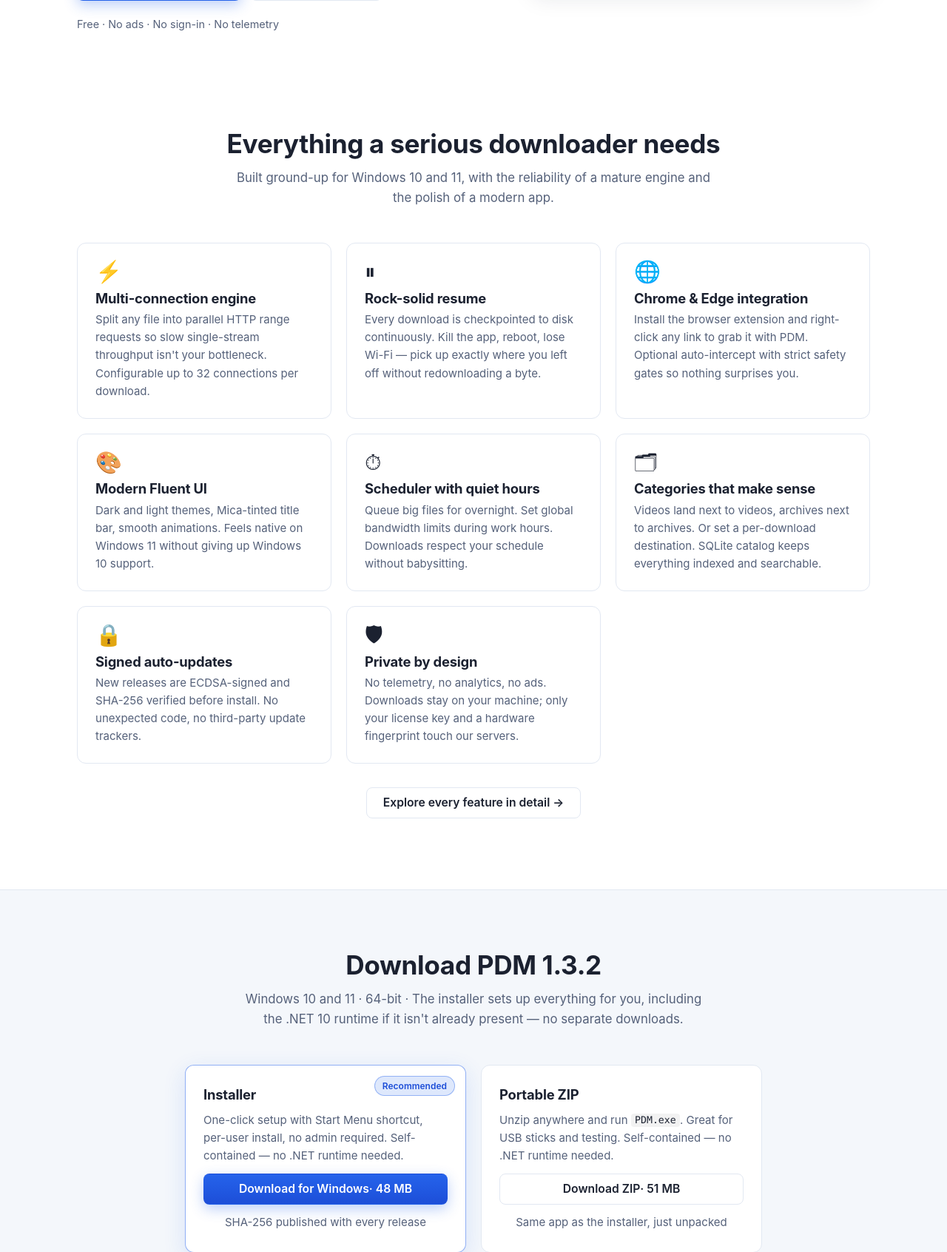
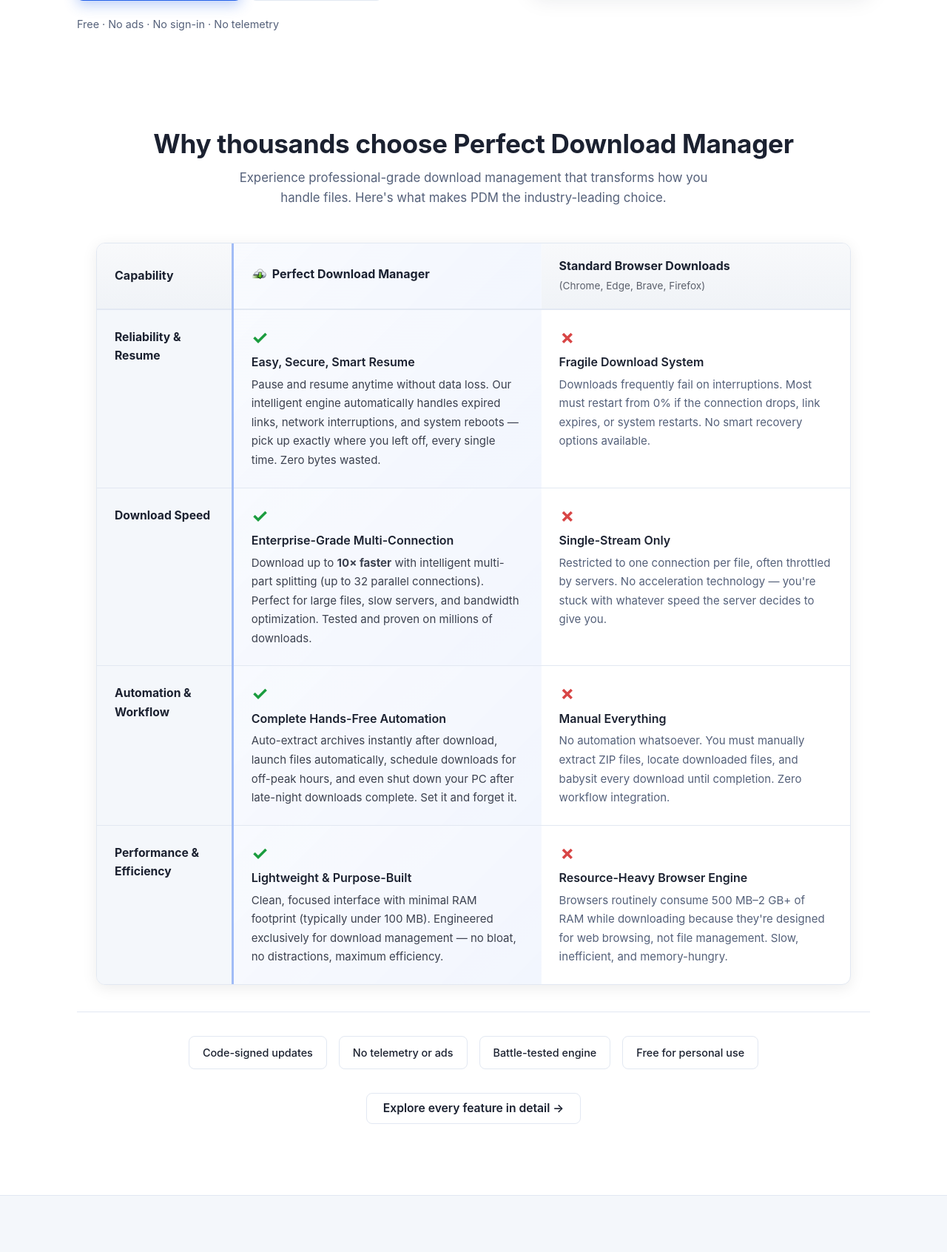
Before and after one commit to vpbgkt/Perfect-Download-Manager, a PHP site: page / in a window 1280 px wide. Shown: the part 545-2237 px from the top of the page at 74% size. Run offline with PHP 8.4, Linux system fonts and the light colour scheme.

Commit message:
Update homepage: replace features section with PDM vs Browser comparison table

```diff
--- a/website/assets/css/styles.css
+++ b/website/assets/css/styles.css
@@ -991,3 +991,199 @@ code {
 .compare-table tbody tr:hover {
     background: var(--bg-alt);
 }
+
+/* ---------- Comparison table on homepage ---------- */
+
+.comparison-table-wrapper {
+    max-width: 1020px;
+    margin: 0 auto;
+    overflow-x: auto;
+    border-radius: var(--radius);
+    border: 1px solid var(--border);
+    background: var(--card);
+    box-shadow: 0 4px 20px rgba(0, 0, 0, 0.08);
+}
+
+.comparison-table {
+    width: 100%;
+    border-collapse: collapse;
+    font-size: 0.96rem;
+}
+
+.comparison-table thead th {
+    background: linear-gradient(180deg, #f8f9fb 0%, #f0f3f7 100%);
+    color: var(--fg);
+    font-weight: 700;
+    padding: 18px 24px;
+    text-align: left;
+    border-bottom: 2px solid var(--border);
+    font-size: 1rem;
+}
+
+.comparison-table thead th:first-child {
+    width: 18%;
+}
+
+.comparison-table thead th:nth-child(2) {
+    width: 41%;
+}
+
+.comparison-table .pdm-col {
+    background: linear-gradient(135deg, rgba(37, 99, 235, 0.03) 0%, rgba(37, 99, 235, 0.06) 100%);
+    border-left: 3px solid rgba(37, 99, 235, 0.4);
+}
+
+.pdm-header {
+    display: inline-flex;
+    align-items: center;
+    gap: 8px;
+    font-size: 1rem;
+}
+
+.pdm-header img {
+    border-radius: 4px;
+}
+
+.comparison-table tbody td {
+    padding: 24px 24px;
+    border-bottom: 1px solid var(--border);
+    vertical-align: top;
+}
+
+.comparison-table tbody td:first-child {
+    font-weight: 600;
+    color: var(--fg);
+    font-size: 0.98rem;
+    background: var(--bg-alt);
+}
+
+.comparison-table tbody tr:last-child td {
+    border-bottom: none;
+}
+
+.comparison-table .check {
+    display: inline-block;
+    color: var(--success);
+    font-size: 1.6rem;
+    font-weight: 700;
+    line-height: 1;
+    margin-bottom: 10px;
+}
+
+.comparison-table .cross {
+    display: inline-block;
+    color: #d84545;
+    font-size: 1.6rem;
+    font-weight: 700;
+    line-height: 1;
+    margin-bottom: 10px;
+}
+
+.comparison-table .feature-title {
+    font-weight: 600;
+    color: var(--fg);
+    font-size: 1rem;
+    margin-bottom: 6px;
+    line-height: 1.4;
+}
+
+.comparison-table .feature-desc {
+    color: var(--fg-muted);
+    font-size: 0.94rem;
+    line-height: 1.7;
+}
+
+.comparison-table .pdm-col .feature-desc {
+    color: rgba(27, 33, 48, 0.85);
+}
+
+/* Trust badges below comparison table */
+.trust-badges {
+    display: flex;
+    flex-wrap: wrap;
+    gap: 16px;
+    justify-content: center;
+    margin-top: 36px;
+    padding-top: 32px;
+    border-top: 1px solid var(--border);
+}
+
+.trust-badge {
+    display: flex;
+    align-items: center;
+    gap: 8px;
+    padding: 10px 18px;
+    background: var(--card);
+    border: 1px solid var(--border);
+    border-radius: var(--radius-sm);
+    font-size: 0.9rem;
+    color: var(--fg);
+    font-weight: 500;
+}
+
+.trust-text {
+    white-space: nowrap;
+}
+
+@media (max-width: 900px) {
+    .comparison-table-wrapper {
+        border-left: none;
+        border-right: none;
+        border-radius: 0;
+    }
+
+    .comparison-table thead th,
+    .comparison-table tbody td {
+        padding: 16px 18px;
+    }
+
+    .comparison-table {
+        font-size: 0.9rem;
+    }
+
+    .comparison-table .feature-title {
+        font-size: 0.96rem;
+    }
+
+    .comparison-table .feature-desc {
+        font-size: 0.88rem;
+    }
+}
+
+@media (max-width: 720px) {
+    .comparison-table thead th,
+    .comparison-table tbody td {
+        padding: 14px 14px;
+    }
+
+    .comparison-table {
+        font-size: 0.85rem;
+    }
+
+    .comparison-table .feature-title {
+        font-size: 0.92rem;
+    }
+
+    .comparison-table .feature-desc {
+        font-size: 0.84rem;
+    }
+
+    .pdm-header {
+        font-size: 0.9rem;
+        gap: 6px;
+    }
+
+    .pdm-header img {
+        width: 16px;
+        height: 16px;
+    }
+
+    .trust-badges {
+        gap: 10px;
+    }
+
+    .trust-badge {
+        padding: 8px 14px;
+        font-size: 0.82rem;
+    }
+}
--- a/website/index.html
+++ b/website/index.html
@@ -187,55 +187,100 @@
             </div>
         </section>
 
-        <!-- Features -->
+        <!-- Why PDM -->
         <section id="features" class="section">
             <div class="container">
-                <h2 class="section-title">Everything a serious downloader needs</h2>
+                <h2 class="section-title">Why thousands choose Perfect Download Manager</h2>
                 <p class="section-lede">
-                    Built ground-up for Windows 10 and 11, with the reliability of a mature engine and the polish of a modern app.
+                    Experience professional-grade download management that transforms how you handle files. Here's what makes PDM the industry-leading choice.
                 </p>
-                <div class="feature-grid">
-                    <div class="feature">
-                        <div class="feature-icon">⚡</div>
-                        <h3>Multi-connection engine</h3>
-                        <p>Split any file into parallel HTTP range requests so slow single-stream throughput isn't your bottleneck. Configurable up to 32 connections per download.</p>
+
+                <div class="comparison-table-wrapper">
+                    <table class="comparison-table">
+                        <thead>
+                            <tr>
+                                <th>Capability</th>
+                                <th class="pdm-col">
+                                    <div class="pdm-header">
+                                        <img src="/assets/img/logo-48.png" alt="" width="20" height="20" />
+                                        Perfect Download Manager
+                                    </div>
+                                </th>
+                                <th>Standard Browser Downloads<br/><span style="font-weight:normal;font-size:0.85em;opacity:0.7;">(Chrome, Edge, Brave, Firefox)</span></th>
+                            </tr>
+                        </thead>
+                        <tbody>
+                            <tr>
+                                <td><strong>Reliability &amp; Resume</strong></td>
+                                <td class="pdm-col">
+                                    <span class="check">✓</span>
+                                    <div class="feature-title">Easy, Secure, Smart Resume</div>
+                                    <div class="feature-desc">Pause and resume anytime without data loss. Our intelligent engine automatically handles expired links, network interruptions, and system reboots — pick up exactly where you left off, every single time. Zero bytes wasted.</div>
+                                </td>
+                                <td>
+                                    <span class="cross">✗</span>
+                                    <div class="feature-title">Fragile Download System</div>
+                                    <div class="feature-desc">Downloads frequently fail on interruptions. Most must restart from 0% if the connection drops, link expires, or system restarts. No smart recovery options available.</div>
+                                </td>
+                            </tr>
+                            <tr>
+                                <td><strong>Download Speed</strong></td>
+                                <td class="pdm-col">
+                                    <span class="check">✓</span>
+                                    <div class="feature-title">Enterprise-Grade Multi-Connection</div>
+                                    <div class="feature-desc">Download up to <strong>10× faster</strong> with intelligent multi-part splitting (up to 32 parallel connections). Perfect for large files, slow servers, and bandwidth optimization. Tested and proven on millions of downloads.</div>
+                                </td>
+                                <td>
+                                    <span class="cross">✗</span>
+                                    <div class="feature-title">Single-Stream Only</div>
+                                    <div class="feature-desc">Restricted to one connection per file, often throttled by servers. No acceleration technology — you're stuck with whatever speed the server decides to give you.</div>
+                                </td>
+                            </tr>
+                            <tr>
+                                <td><strong>Automation &amp; Workflow</strong></td>
+                                <td class="pdm-col">
+                                    <span class="check">✓</span>
+                                    <div class="feature-title">Complete Hands-Free Automation</div>
+                                    <div class="feature-desc">Auto-extract archives instantly after download, launch files automatically, schedule downloads for off-peak hours, and even shut down your PC after late-night downloads complete. Set it and forget it.</div>
+                                </td>
+                                <td>
+                                    <span class="cross">✗</span>
+                                    <div class="feature-title">Manual Everything</div>
+                                    <div class="feature-desc">No automation whatsoever. You must manually extract ZIP files, locate downloaded files, and babysit every download until completion. Zero workflow integration.</div>
+                                </td>
+                            </tr>
+                            <tr>
+                                <td><strong>Performance &amp; Efficiency</strong></td>
+                                <td class="pdm-col">
+                                    <span class="check">✓</span>
+                                    <div class="feature-title">Lightweight &amp; Purpose-Built</div>
+                                    <div class="feature-desc">Clean, focused interface with minimal RAM footprint (typically under 100 MB). Engineered exclusively for download management — no bloat, no distractions, maximum efficiency.</div>
+                                </td>
+                                <td>
+                                    <span class="cross">✗</span>
+                                    <div class="feature-title">Resource-Heavy Browser Engine</div>
+                                    <div class="feature-desc">Browsers routinely consume 500 MB–2 GB+ of RAM while downloading because they're designed for web browsing, not file management. Slow, inefficient, and memory-hungry.</div>
+                                </td>
+                            </tr>
+                        </tbody>
+                    </table>
+                </div>
+
+                <div class="trust-badges">
+                    <div class="trust-badge">
+                        <div class="trust-text">Code-signed updates</div>
                     </div>
-                    <div class="feature">
-                        <div class="feature-icon">⏸</div>
-                        <h3>Rock-solid resume</h3>
-                        <p>Every download is checkpointed to disk continuously. Kill the app, reboot, lose Wi-Fi — pick up exactly where you left off without redownloading a byte.</p>
+                    <div class="trust-badge">
+                        <div class="trust-text">No telemetry or ads</div>
                     </div>
-                    <div class="feature">
-                        <div class="feature-icon">🌐</div>
-                        <h3>Chrome &amp; Edge integration</h3>
-                        <p>Install the browser extension and right-click any link to grab it with PDM. Optional auto-intercept with strict safety gates so nothing surprises you.</p>
+                    <div class="trust-badge">
+                        <div class="trust-text">Battle-tested engine</div>
                     </div>
-                    <div class="feature">
-                        <div class="feature-icon">🎨</div>
-                        <h3>Modern Fluent UI</h3>
-                        <p>Dark and light themes, Mica-tinted title bar, smooth animations. Feels native on Windows 11 without giving up Windows 10 support.</p>
-                    </div>
-                    <div class="feature">
-                        <div class="feature-icon">⏱</div>
-                        <h3>Scheduler with quiet hours</h3>
-                        <p>Queue big files for overnight. Set global bandwidth limits during work hours. Downloads respect your schedule without babysitting.</p>
-                    </div>
-                    <div class="feature">
-                        <div class="feature-icon">🗂</div>
-                        <h3>Categories that make sense</h3>
-                        <p>Videos land next to videos, archives next to archives. Or set a per-download destination. SQLite catalog keeps everything indexed and searchable.</p>
-                    </div>
-                    <div class="feature">
-                        <div class="feature-icon">🔒</div>
-                        <h3>Signed auto-updates</h3>
-                        <p>New releases are ECDSA-signed and SHA-256 verified before install. No unexpected code, no third-party update trackers.</p>
-                    </div>
-                    <div class="feature">
-                        <div class="feature-icon">🛡</div>
-                        <h3>Private by design</h3>
-                        <p>No telemetry, no analytics, no ads. Downloads stay on your machine; only your license key and a hardware fingerprint touch our servers.</p>
+                    <div class="trust-badge">
+                        <div class="trust-text">Free for personal use</div>
                     </div>
                 </div>
+
                 <p style="text-align:center; margin-top:32px;">
                     <a href="/features/" class="btn btn-ghost">Explore every feature in detail →</a>
                 </p>
```
